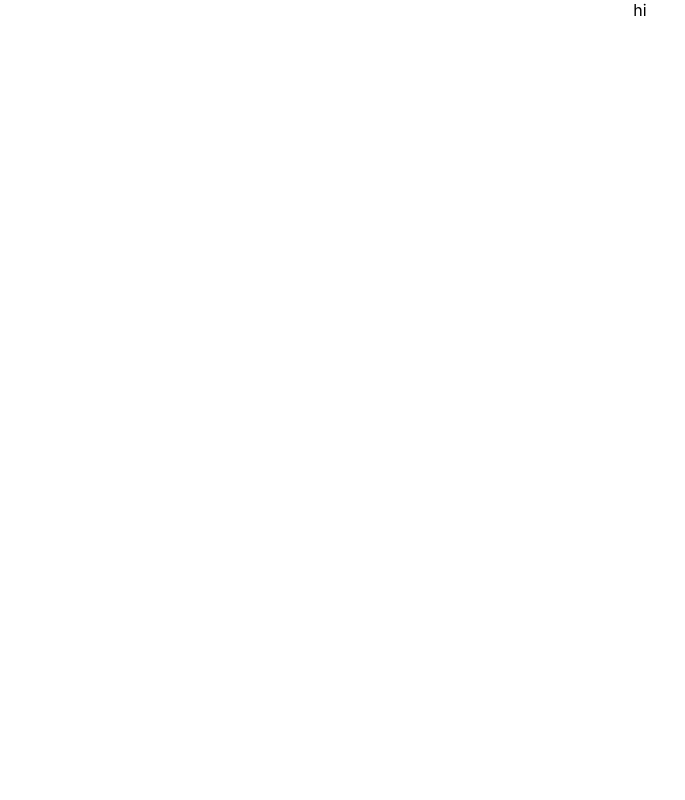
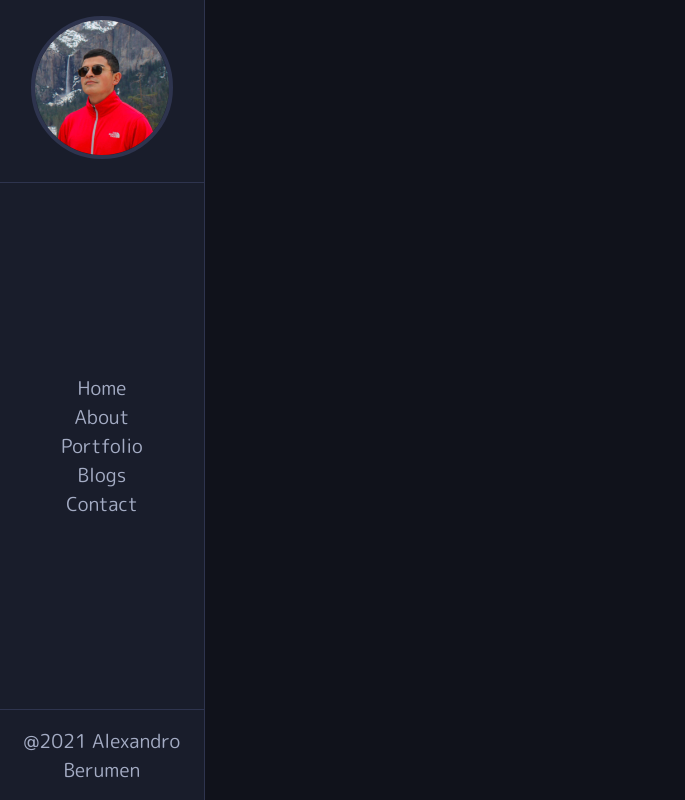
Before and after one commit to AlexBurrr/react-portfolio-sass, a React (Create React App) app: page / in a window 1280 px wide. Shown: the whole page, without its empty margins (0-685 px from the left). Built offline with nearby package versions, Linux system fonts and the light colour scheme.

Commit message:
nav in progress

```diff
--- a/package.json
+++ b/package.json
@@ -3,11 +3,16 @@
   "version": "0.1.0",
   "private": true,
   "dependencies": {
+    "@fortawesome/fontawesome-svg-core": "^1.2.34",
+    "@fortawesome/free-brands-svg-icons": "^5.15.2",
+    "@fortawesome/free-solid-svg-icons": "^5.15.2",
+    "@fortawesome/react-fontawesome": "^0.1.14",
     "@testing-library/jest-dom": "^5.11.9",
     "@testing-library/react": "^11.2.5",
     "@testing-library/user-event": "^12.7.1",
     "react": "^17.0.1",
     "react-dom": "^17.0.1",
+    "react-router-dom": "^5.2.0",
     "react-scripts": "4.0.2",
     "web-vitals": "^1.1.0"
   },
--- a/public/index.html
+++ b/public/index.html
@@ -8,36 +8,17 @@
   <meta name="theme-color" content="#000000" />
   <meta name="description" content="Web site created using create-react-app" />
   <link rel="apple-touch-icon" href="%PUBLIC_URL%/logo192.png" />
-  <!--
-      manifest.json provides metadata used when your web app is installed on a
-      user's mobile device or desktop. See https://developers.google.com/web/fundamentals/web-app-manifest/
-    -->
+  <link rel="preconnect" href="https://fonts.gstatic.com">
+  <link href="https://fonts.googleapis.com/css2?family=M+PLUS+Rounded+1c:wght@100;300;400;500;700&display=swap" rel="stylesheet">
+
   <link rel="manifest" href="%PUBLIC_URL%/manifest.json" />
-  <!--
-      Notice the use of %PUBLIC_URL% in the tags above.
-      It will be replaced with the URL of the `public` folder during the build.
-      Only files inside the `public` folder can be referenced from the HTML.
-
-      Unlike "/favicon.ico" or "favicon.ico", "%PUBLIC_URL%/favicon.ico" will
-      work correctly both with client-side routing and a non-root public URL.
-      Learn how to configure a non-root public URL by running `npm run build`.
-    -->
   <title>React Sass</title>
 </head>
 
 <body>
   <noscript>You need to enable JavaScript to run this app.</noscript>
   <div id="root"></div>
-  <!--
-      This HTML file is a template.
-      If you open it directly in the browser, you will see an empty page.
 
-      You can add webfonts, meta tags, or analytics to this file.
-      The build step will place the bundled scripts into the <body> tag.
-
-      To begin the development, run `npm start` or `yarn start`.
-      To create a production bundle, use `npm run build` or `yarn build`.
-    -->
 </body>
 
 </html>
--- a/src/App.js
+++ b/src/App.js
@@ -1,9 +1,18 @@
 import './App.css';
+import './App.scss';
+import NavBar from './Components/NavBar'
+
+
 
 function App() {
   return (
     <div className="App">
-      hi
+      <div className="sidebar">
+        <NavBar />
+      </div>
+      <div className="main-content">
+
+      </div>
     </div>
   );
 }
--- /dev/null
+++ b/src/App.scss
@@ -0,0 +1,16 @@
+@import './Styles/layout';
+@import './Styles/navbar';
+
+
+
+*{
+    padding: 0;
+    margin: 0;
+    box-sizing: border-box;
+}
+
+body{
+    color: #a4acc4;
+    font-family: 'M PLUS Rounded 1c', sans-serif;
+    font-size:1.2rem;
+}
--- /dev/null
+++ b/src/Components/NavBar.js
@@ -0,0 +1,49 @@
+import React from 'react'
+import { NavLink } from 'react-router-dom'
+import avatar from '../images/profilePicture.jpg'
+const NavBar = () => {
+    return (
+        <div className="NavBar">
+            <nav className="nav">
+                <div className="profile">
+                    <img src={avatar} alt="" />
+                </div>
+                <ul className="nav-items">
+                    <li className="nav-item">
+                        <NavLink to='/' exact activeClassName='active'>
+                            Home
+                        </NavLink>
+                    </li>
+                    <li className="nav-item">
+                        <NavLink to='/about' exact activeClassName='active'>
+                            About
+                        </NavLink>
+                    </li>
+                    <li className="nav-item">
+                        <NavLink to='/portfolio' exact activeClassName='active'>
+                            Portfolio
+                        </NavLink>
+                    </li>
+                    <li className="nav-item">
+                        <NavLink to='/blogs' exact activeClassName='active'>
+                            Blogs
+                        </NavLink>
+                    </li>
+                    <li className="nav-item">
+                        <NavLink to='/contact' exact activeClassName='active'>
+                            Contact
+                        </NavLink>
+                    </li>
+                </ul>
+                <footer className="footer">
+                    <p>
+                        @2021 Alexandro Berumen
+                     </p>
+                </footer>
+            </nav>
+
+        </div>
+    )
+}
+
+export default NavBar
--- /dev/null
+++ b/src/Styles/_layout.scss
@@ -0,0 +1,18 @@
+.App{
+    .sidebar{
+        width: 16%;
+        height: 100vh;
+        background-color: #191D2B;
+        position: fixed;
+        border-right: 1px solid #2e344e;
+        }
+
+
+    .main-content{
+        width: 84%;
+        margin-left: 16%;
+        background-color: #10121B;
+        min-height: 100vh;
+
+    }
+}
--- /dev/null
+++ b/src/Styles/_navbar.scss
@@ -0,0 +1,58 @@
+.NavBar{
+
+    height: 100vh;
+
+    .nav{
+        height: 100%;
+        display: flex;
+        flex-direction: column;
+        justify-content: space-between;
+        align-items: center;
+
+
+
+        .profile{
+            width: 100%;
+            text-align: center;
+            margin-top: 1rem;
+            border-bottom: 1px solid #2e344e;
+            img{
+                width: 70%;
+                border-radius: 100%;
+                border: 4px solid #2e344e;
+                margin-bottom: 1rem;
+
+            }
+
+        }
+
+        .nav-items{
+            .nav-item{
+                list-style-type: none;
+
+                a{
+                    text-decoration: none;
+                    font-size: inherit;
+                    color: inherit;
+                    text-align: center;
+                }
+            }
+
+        }
+
+        .footer{
+            width: 100%;
+            border-top: 1px solid #2e344e;
+
+            p{
+                text-align: center;
+                padding: 1rem 0;
+            }
+
+        }
+
+
+    }
+
+
+}
--- a/src/index.css
+++ /dev/null
@@ -1,13 +0,0 @@
-body {
-  margin: 0;
-  font-family: -apple-system, BlinkMacSystemFont, 'Segoe UI', 'Roboto', 'Oxygen',
-    'Ubuntu', 'Cantarell', 'Fira Sans', 'Droid Sans', 'Helvetica Neue',
-    sans-serif;
-  -webkit-font-smoothing: antialiased;
-  -moz-osx-font-smoothing: grayscale;
-}
-
-code {
-  font-family: source-code-pro, Menlo, Monaco, Consolas, 'Courier New',
-    monospace;
-}
--- a/src/index.js
+++ b/src/index.js
@@ -1,11 +1,15 @@
 import React from 'react';
 import ReactDOM from 'react-dom';
-import './index.css';
 import App from './App';
+import { BrowserRouter } from 'react-router-dom'
+
+
 
 ReactDOM.render(
   <React.StrictMode>
-    <App />
+    <BrowserRouter>
+      <App />
+    </BrowserRouter>
   </React.StrictMode>,
   document.getElementById('root')
 );
```
Also changed, not shown: src/Pages/HomePage.js (added, +11 -0 lines), src/Components/allBlogs.js (added), src/images/profilePicture.jpg (added), 1 other file (tests, documents, lock files or other folders).
